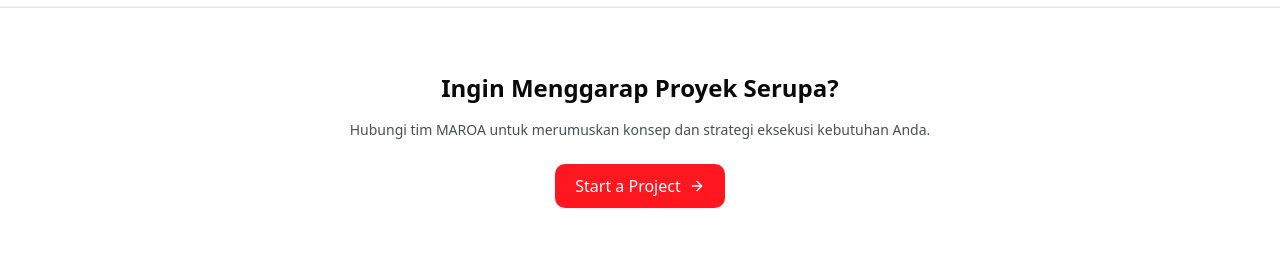
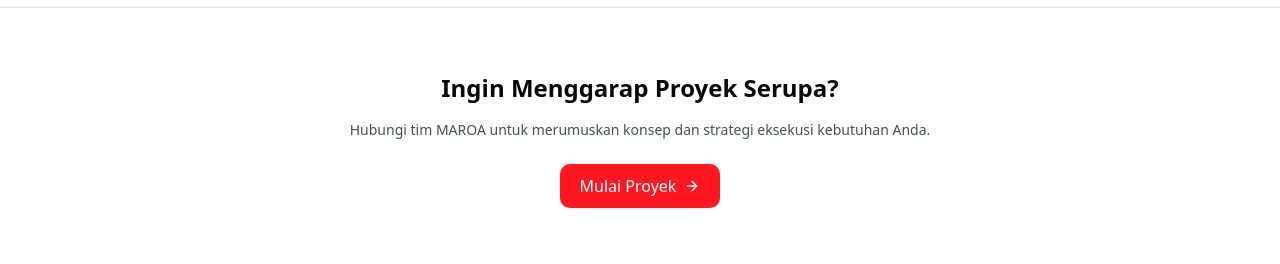
Before and after one commit to maroamabbarakka/website, a Next.js app: page /work in a window 1280 px wide. Shown: the part 2754-3018 px from the top of the page. Built offline with nearby package versions, Linux system fonts and the light colour scheme; no server answers.

Commit message:
fix(copy): standardize cta labels and metadata to 'Mulai Proyek' across all pages

```diff
--- a/src/app/about/page.tsx
+++ b/src/app/about/page.tsx
@@ -188,7 +188,7 @@
           </p>
           <div className="pt-2">
             <Button href="/contact" variant="primary" size="md" withArrow>
-              Start a Project
+              Mulai Proyek
             </Button>
           </div>
         </div>
--- a/src/app/contact/page.tsx
+++ b/src/app/contact/page.tsx
@@ -2,7 +2,7 @@
 import { ContactFormSection } from "@/components/sections/ContactFormSection";
 
 export const metadata = {
-  title: "Contact Us & Start a Project — PT MAROA MEDIA MABBARAKKA",
+  title: "Kontak & Mulai Proyek — PT MAROA MEDIA MABBARAKKA",
   description:
     "Hubungi PT MAROA MEDIA MABBARAKKA untuk konsultasi penyelenggaraan event, produksi multimedia studio, dan pengembangan aplikasi web korporat.",
 };
--- a/src/app/expertise/digital/page.tsx
+++ b/src/app/expertise/digital/page.tsx
@@ -159,7 +159,7 @@
           </p>
           <div className="pt-2">
             <Button href="/contact?service=digital" variant="primary" size="md" withArrow>
-              Start a Project
+              Mulai Proyek
             </Button>
           </div>
         </div>
--- a/src/app/expertise/events/page.tsx
+++ b/src/app/expertise/events/page.tsx
@@ -158,7 +158,7 @@
           </p>
           <div className="pt-2">
             <Button href="/contact?service=events" variant="primary" size="md" withArrow>
-              Start a Project
+              Mulai Proyek
             </Button>
           </div>
         </div>
--- a/src/app/expertise/multimedia/page.tsx
+++ b/src/app/expertise/multimedia/page.tsx
@@ -176,7 +176,7 @@
           </p>
           <div className="pt-2">
             <Button href="/contact?service=multimedia" variant="primary" size="md" withArrow>
-              Start a Project
+              Mulai Proyek
             </Button>
           </div>
         </div>
--- a/src/app/expertise/page.tsx
+++ b/src/app/expertise/page.tsx
@@ -170,7 +170,7 @@
           </p>
           <div className="pt-2">
             <Button href="/contact" variant="primary" size="md" withArrow>
-              Start a Project
+              Mulai Proyek
             </Button>
           </div>
         </div>
--- a/src/app/start-a-project/page.tsx
+++ b/src/app/start-a-project/page.tsx
@@ -2,7 +2,7 @@
 import { ContactFormSection } from "@/components/sections/ContactFormSection";
 
 export const metadata = {
-  title: "Start a Project — PT MAROA MEDIA MABBARAKKA",
+  title: "Mulai Proyek — PT MAROA MEDIA MABBARAKKA",
   description:
     "Ajukan kebutuhan proyek Anda kepada PT MAROA MEDIA MABBARAKKA: Events & Experiences, Multimedia & Studio, dan Digital & Web Applications.",
 };
--- a/src/app/terms/page.tsx
+++ b/src/app/terms/page.tsx
@@ -53,7 +53,7 @@
           <section className="space-y-3">
             <h2 className="text-xl font-bold text-maroa-black">3. Penggunaan Formulir & Pengajuan Proyek</h2>
             <p>
-              Pengunjung diperkenankan menggunakan formulir &ldquo;Start a Project&rdquo; atau formulir kontak untuk tujuan yang sah, yakni mengajukan pertanyaan, permintaan penawaran harga (RFP/quotation), atau inisiasi kerja sama proyek resmi. Pengguna dilarang keras:
+              Pengunjung diperkenankan menggunakan formulir &ldquo;Mulai Proyek&rdquo; atau formulir kontak untuk tujuan yang sah, yakni mengajukan pertanyaan, permintaan penawaran harga (RFP/quotation), atau inisiasi kerja sama proyek resmi. Pengguna dilarang keras:
             </p>
             <ul className="list-disc pl-5 space-y-1 text-sm">
               <li>Mengirimkan informasi palsu, menyesatkan, atau identitas fiktif.</li>
--- a/src/app/work/page.tsx
+++ b/src/app/work/page.tsx
@@ -55,7 +55,7 @@
           </p>
           <div className="pt-2">
             <Button href="/contact" variant="primary" size="md" withArrow>
-              Start a Project
+              Mulai Proyek
             </Button>
           </div>
         </div>
```
